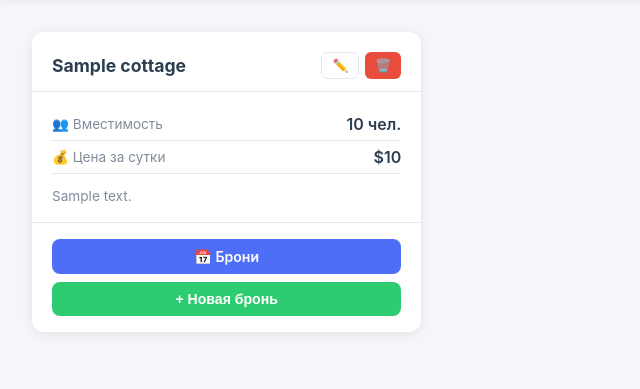
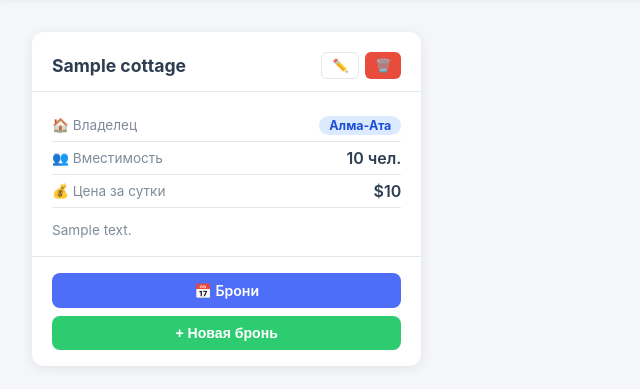
Before and after one commit to akiev-3/cottage-booking-system, a Flask app: template templates/index.html in a window 1280 px wide. Shown: the part 70-459 px from the top of the page, without its empty margins (0-640 px from the left). Run offline with Flask 3, Linux system fonts and the light colour scheme; the template is opened without the code that fills it: most values are stand-ins (such as "Sample title", 1, 10 or a date in 2020); some libraries are stand-ins or nearby versions.

Commit message:
Add owner type (Алма-Ата / Собственник) to cottages

```diff
--- a/app.py
+++ b/app.py
@@ -46,9 +46,14 @@ def init_db():
             name          VARCHAR(255) NOT NULL,
             capacity      INT          NOT NULL,
             price_per_day FLOAT        NOT NULL,
-            description   TEXT         DEFAULT ''
+            description   TEXT         DEFAULT '',
+            owner_type    VARCHAR(50)  DEFAULT 'Алма-Ата',
+            owner_name    VARCHAR(255) DEFAULT ''
         )
     """)
+    # Миграция для существующих таблиц
+    cur.execute("ALTER TABLE cottages ADD COLUMN IF NOT EXISTS owner_type VARCHAR(50) DEFAULT 'Алма-Ата'")
+    cur.execute("ALTER TABLE cottages ADD COLUMN IF NOT EXISTS owner_name VARCHAR(255) DEFAULT ''")
     cur.execute("""
         CREATE TABLE IF NOT EXISTS bookings (
             id                   SERIAL PRIMARY KEY,
@@ -246,10 +251,10 @@ def create_cottage():
     body = request.json
     conn = get_db(); cur = conn.cursor()
     cur.execute("""
-        INSERT INTO cottages (name, capacity, price_per_day, description)
-        VALUES (%s, %s, %s, %s) RETURNING *
-    """, (body["name"], int(body["capacity"]),
-          float(body["price_per_day"]), body.get("description", "")))
+        INSERT INTO cottages (name, capacity, price_per_day, description, owner_type, owner_name)
+        VALUES (%s, %s, %s, %s, %s, %s) RETURNING *
+    """, (body["name"], int(body["capacity"]), float(body["price_per_day"]),
+          body.get("description",""), body.get("owner_type","Алма-Ата"), body.get("owner_name","")))
     cottage = dict(cur.fetchone())
     conn.commit(); cur.close(); conn.close()
     return jsonify(cottage), 201
@@ -261,10 +266,12 @@ def update_cottage(cottage_id):
     body = request.json
     conn = get_db(); cur = conn.cursor()
     cur.execute("""
-        UPDATE cottages SET name=%s, capacity=%s, price_per_day=%s, description=%s
+        UPDATE cottages SET name=%s, capacity=%s, price_per_day=%s, description=%s,
+                            owner_type=%s, owner_name=%s
         WHERE id=%s RETURNING *
-    """, (body["name"], int(body["capacity"]),
-          float(body["price_per_day"]), body.get("description", ""), cottage_id))
+    """, (body["name"], int(body["capacity"]), float(body["price_per_day"]),
+          body.get("description",""), body.get("owner_type","Алма-Ата"),
+          body.get("owner_name",""), cottage_id))
     row = cur.fetchone()
     conn.commit(); cur.close(); conn.close()
     if not row:
--- a/static/css/style.css
+++ b/static/css/style.css
@@ -91,6 +91,33 @@ header h1 { font-size: 1.4rem; font-weight: 700; }
   text-decoration: line-through;
   margin-left: 4px;
 }
+
+/* Владелец */
+.owner-badge {
+  display: inline-block;
+  padding: 2px 10px;
+  border-radius: 20px;
+  font-size: 0.78rem;
+  font-weight: 700;
+}
+.owner-alma    { background: #dbeafe; color: #1d4ed8; }
+.owner-private { background: #fef9c3; color: #92400e; }
+
+.owner-toggle { display: flex; gap: 8px; }
+.owner-option input { display: none; }
+.owner-btn {
+  display: block;
+  padding: 8px 16px;
+  border-radius: 8px;
+  border: 1.5px solid var(--border);
+  cursor: pointer;
+  font-size: 0.88rem;
+  font-weight: 600;
+  color: var(--muted);
+  transition: all 0.15s;
+}
+.owner-option input:checked + .owner-btn-alma    { border-color: #3b82f6; background: #dbeafe; color: #1d4ed8; }
+.owner-option input:checked + .owner-btn-private { border-color: #f59e0b; background: #fef9c3; color: #92400e; }
 
 .back-link {
   color: var(--primary);
--- a/static/js/app.js
+++ b/static/js/app.js
@@ -14,30 +14,46 @@ function showToast(msg, type = '') {
 }
 
 // ── Cottage form ──
+function toggleOwnerName() {
+  const isPrivate = document.getElementById('owner-private').checked;
+  document.getElementById('owner-name-group').style.display = isPrivate ? 'block' : 'none';
+}
+
 function openAddCottage() {
   document.getElementById('cottage-modal-title').textContent = 'Новый коттедж';
   document.getElementById('cottage-id').value = '';
   document.getElementById('form-cottage').reset();
+  document.getElementById('owner-alma').checked = true;
+  document.getElementById('owner-name-group').style.display = 'none';
   openModal('modal-add-cottage');
 }
-function editCottage(id, name, capacity, price, desc) {
+
+function editCottage(id, name, capacity, price, desc, ownerType, ownerName) {
   document.getElementById('cottage-modal-title').textContent = 'Редактировать коттедж';
   document.getElementById('cottage-id').value = id;
   document.getElementById('cottage-name').value = name;
   document.getElementById('cottage-capacity').value = capacity;
   document.getElementById('cottage-price').value = price;
   document.getElementById('cottage-description').value = desc;
+  const isPrivate = ownerType === 'Собственник';
+  document.getElementById('owner-alma').checked    = !isPrivate;
+  document.getElementById('owner-private').checked = isPrivate;
+  document.getElementById('cottage-owner-name').value = ownerName || '';
+  document.getElementById('owner-name-group').style.display = isPrivate ? 'block' : 'none';
   openModal('modal-add-cottage');
 }
 
 async function submitCottage(e) {
   e.preventDefault();
   const id = document.getElementById('cottage-id').value;
+  const ownerType = document.querySelector('input[name="owner_type"]:checked')?.value || 'Алма-Ата';
   const body = {
     name:          document.getElementById('cottage-name').value.trim(),
     capacity:      document.getElementById('cottage-capacity').value,
     price_per_day: document.getElementById('cottage-price').value,
     description:   document.getElementById('cottage-description').value.trim(),
+    owner_type:    ownerType,
+    owner_name:    ownerType === 'Собственник' ? document.getElementById('cottage-owner-name').value.trim() : '',
   };
   const url    = id ? `/cottages/${id}` : '/cottages';
   const method = id ? 'PUT' : 'POST';
--- a/templates/index.html
+++ b/templates/index.html
@@ -31,11 +31,21 @@
       <div class="card-header">
         <h2>{{ cottage.name }}</h2>
         <div class="card-actions">
-          <button class="btn btn-sm btn-outline" onclick="editCottage({{ cottage.id }}, '{{ cottage.name }}', {{ cottage.capacity }}, {{ cottage.price_per_day }}, '{{ cottage.description }}')">✏️</button>
+          <button class="btn btn-sm btn-outline" onclick="editCottage({{ cottage.id }}, '{{ cottage.name }}', {{ cottage.capacity }}, {{ cottage.price_per_day }}, '{{ cottage.description }}', '{{ cottage.owner_type }}', '{{ cottage.owner_name or '' }}')">✏️</button>
           <button class="btn btn-sm btn-danger" onclick="deleteCottage({{ cottage.id }})">🗑️</button>
         </div>
       </div>
       <div class="card-body">
+        <div class="info-row">
+          <span class="label">🏠 Владелец</span>
+          <span class="value">
+            {% if cottage.owner_type == 'Собственник' %}
+              <span class="owner-badge owner-private">Собственник{% if cottage.owner_name %}: {{ cottage.owner_name }}{% endif %}</span>
+            {% else %}
+              <span class="owner-badge owner-alma">Алма-Ата</span>
+            {% endif %}
+          </span>
+        </div>
         <div class="info-row">
           <span class="label">👥 Вместимость</span>
           <span class="value">{{ cottage.capacity }} чел.</span>
@@ -87,8 +97,25 @@
         </div>
       </div>
       <div class="form-group">
+        <label>Владелец *</label>
+        <div class="owner-toggle">
+          <label class="owner-option">
+            <input type="radio" name="owner_type" id="owner-alma" value="Алма-Ата" checked onchange="toggleOwnerName()">
+            <span class="owner-btn owner-btn-alma">🏢 Алма-Ата</span>
+          </label>
+          <label class="owner-option">
+            <input type="radio" name="owner_type" id="owner-private" value="Собственник" onchange="toggleOwnerName()">
+            <span class="owner-btn owner-btn-private">👤 Собственник</span>
+          </label>
+        </div>
+      </div>
+      <div class="form-group" id="owner-name-group" style="display:none">
+        <label>Имя собственника</label>
+        <input type="text" id="cottage-owner-name" placeholder="Например: Иванов И.И.">
+      </div>
+      <div class="form-group">
         <label>Описание</label>
-        <textarea id="cottage-description" placeholder="Краткое описание коттеджа..." rows="3"></textarea>
+        <textarea id="cottage-description" placeholder="Краткое описание коттеджа..." rows="2"></textarea>
       </div>
       <div class="modal-footer">
         <button type="button" class="btn btn-outline" onclick="closeModal('modal-add-cottage')">Отмена</button>
```
